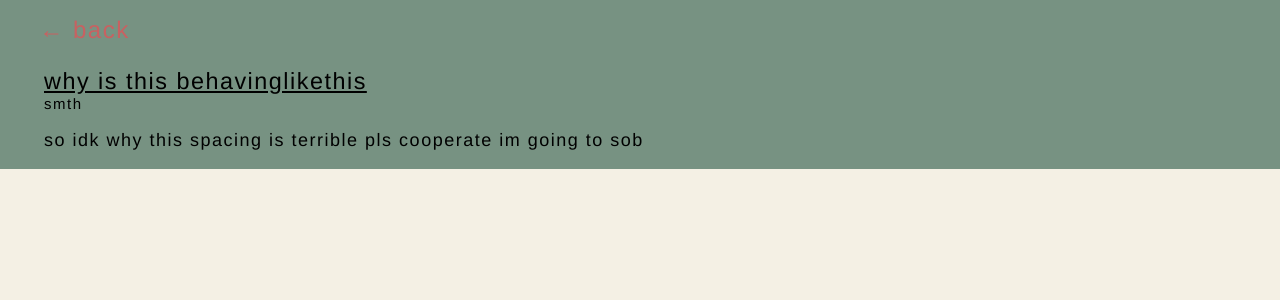
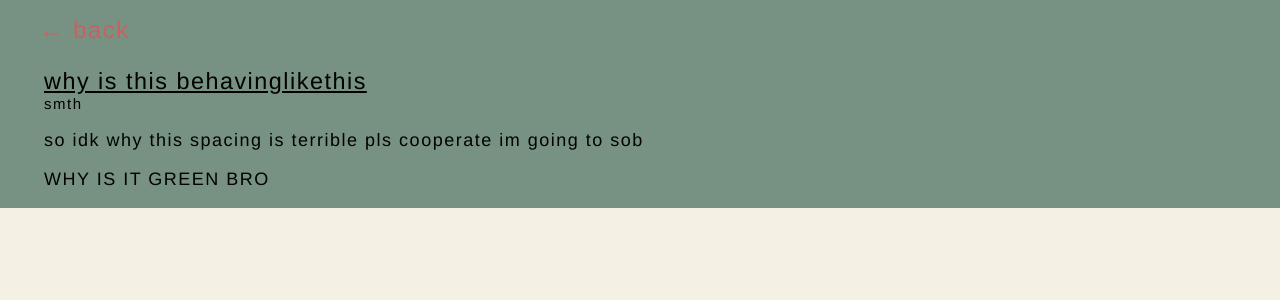
Before and after one commit to soupypan/soupypan.github.io, a Jekyll site: the page built from _projects/tEST.md, in a window 1280 px wide. Shown: the top 300 px of the page. Built offline with Jekyll 4.4.1, drawn with Linux system fonts in a browser that asks for light colours.

Commit message:
Update tEST.md

```diff
--- a/_projects/tEST.md
+++ b/_projects/tEST.md
@@ -10,3 +10,7 @@ spacing
 is
 terrible
 pls cooperate im going to sob
+
+
+
+WHY IS IT GREEN BRO
```
